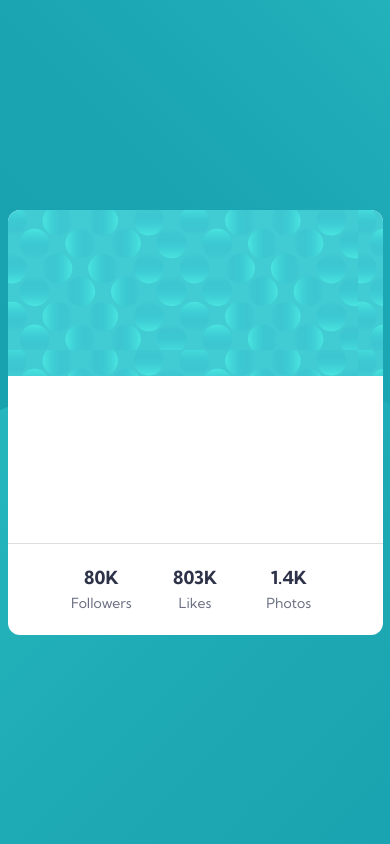
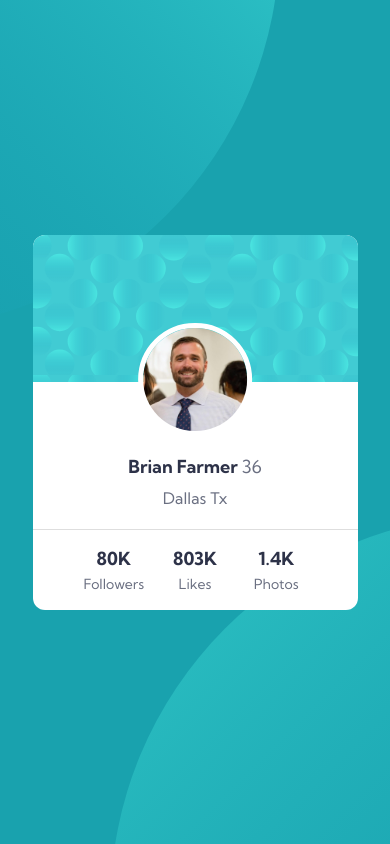
Before and after one commit to brianlfarmerllc/fem_profile_card, a plain HTML site: page index.html in a window 390 px wide. Drawn offline with Linux system fonts and the light colour scheme.

Commit message:
finish desktop and mobile layout

```diff
--- a/index.html
+++ b/index.html
@@ -22,7 +22,13 @@
     <main>
       <div class="card">
         <div class="top"></div>
-        <div class="middle"></div>
+        <div class="middle">
+          <img src="./assets/images/notVictor.jpeg" alt="profile-image" />
+          <div class="middleText">
+            <h2>Brian Farmer <span>36</span></h2>
+            <h3>Dallas Tx</h3>
+          </div>
+        </div>
         <div class="bottom">
           <div class="followers">
             <h2>80K</h2>
--- a/styles/_main.scss
+++ b/styles/_main.scss
@@ -37,6 +37,7 @@ h3 {
 }
 span {
   color: $lightText;
+  font-weight: 400;
 }
 
 h4 {
@@ -59,8 +60,8 @@ main {
   min-height: 100vh;
   background: url("../assets/images/bg-pattern-top.svg"),
     url("../assets/images/bg-pattern-bottom.svg"), $background;
-  // background-size: 70%;
   background-repeat: no-repeat;
+  background-size: 70%;
   background-position: left -300px top -500px, right -300px bottom -500px;
   display: grid;
   place-items: center;
@@ -75,6 +76,27 @@ main {
   overflow: hidden;
   .top {
     background: url("../assets/images/bg-pattern-card.svg");
+  }
+  .middle {
+    text-align: center;
+    position: relative;
+    display: grid;
+    grid-template-rows: 1fr 1fr;
+    img {
+      position: absolute;
+      top: -40%;
+      left: 50%;
+      transform: translateX(-50%);
+      width: 35%;
+      border-radius: 100%;
+      border: solid white 5px;
+    }
+    .middleText {
+      grid-row-start: 2;
+      h2 {
+        padding-bottom: 1rem;
+      }
+    }
   }
   .bottom {
     border-top: solid $line;
@@ -99,3 +121,42 @@ main {
 .attribution a {
   color: hsl(228, 45%, 44%);
 }
+@media screen and (max-width: 1280px) {
+  main {
+    background-size: 80%;
+  }
+}
+@media screen and (max-width: 1100px) {
+  main {
+    background-size: 85%;
+  }
+}
+@media screen and (max-width: 950px) {
+  main {
+    background-size: 90%;
+  }
+}
+
+@media screen and (max-width: 800px) {
+  main {
+    background-size: 100%;
+  }
+}
+
+@media screen and (max-width: 650px) {
+  main {
+    background-size: 125%;
+  }
+}
+
+@media screen and (max-width: 400px) {
+  main {
+    background-size: 200%;
+    background-position: left -500px top -450px, right -500px bottom -450px;
+  }
+
+  .card {
+    min-height: 375px;
+    min-width: 325px;
+  }
+}
--- a/styles/_var.scss
+++ /dev/null
@@ -1,7 +0,0 @@
-// ----- Colors -----
-// Primary
-$background: hsl(185, 75%, 39%);
-$darkText: hsl(229, 23%, 23%);
-$lightText: hsl(227, 10%, 46%);
-// Neutral
-$line: hsl(0, 0%, 59%);
```
Also changed, not shown: assets/images/notVictor.jpeg (added), styles/styles.css, 1 other file.
